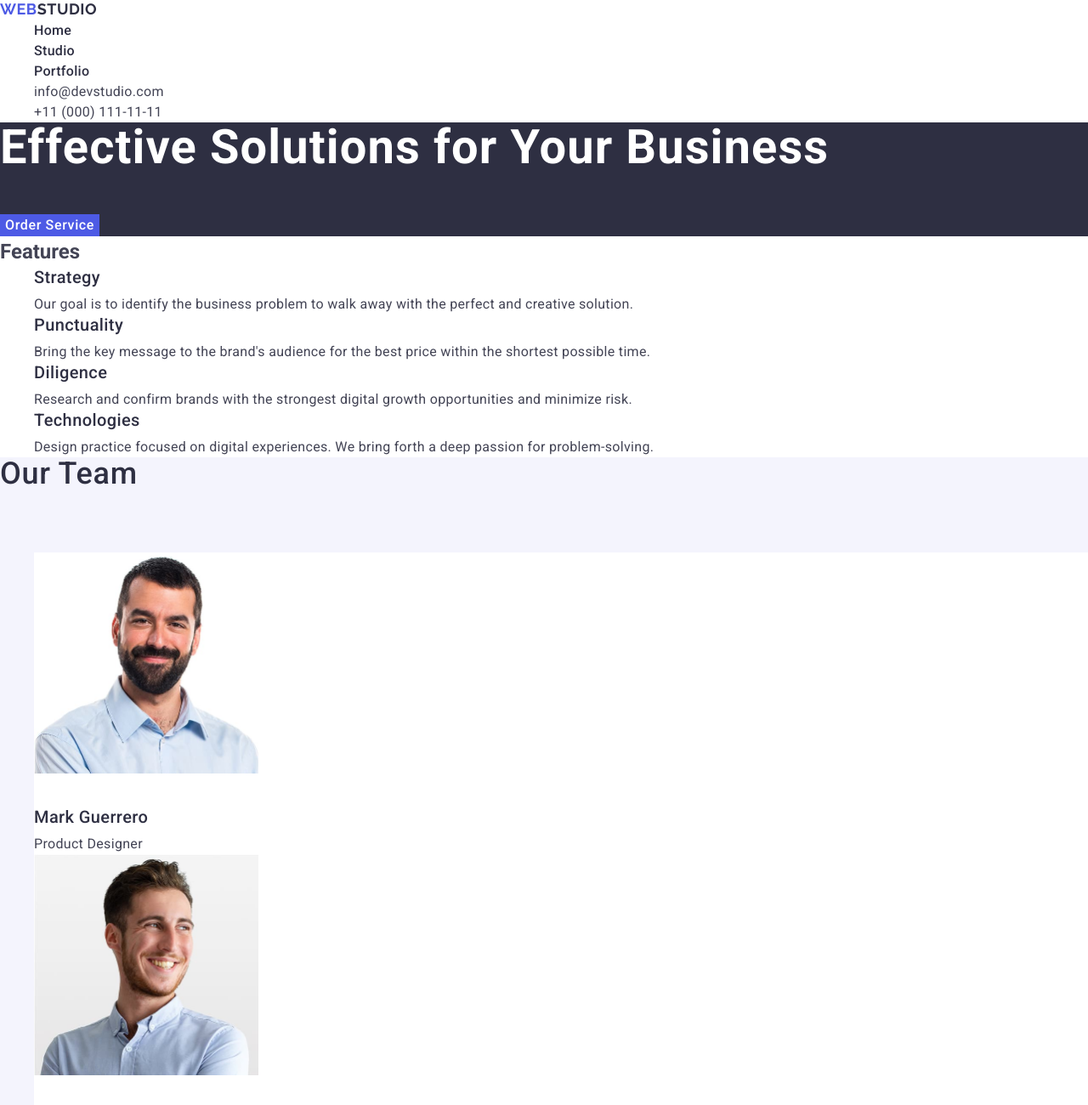
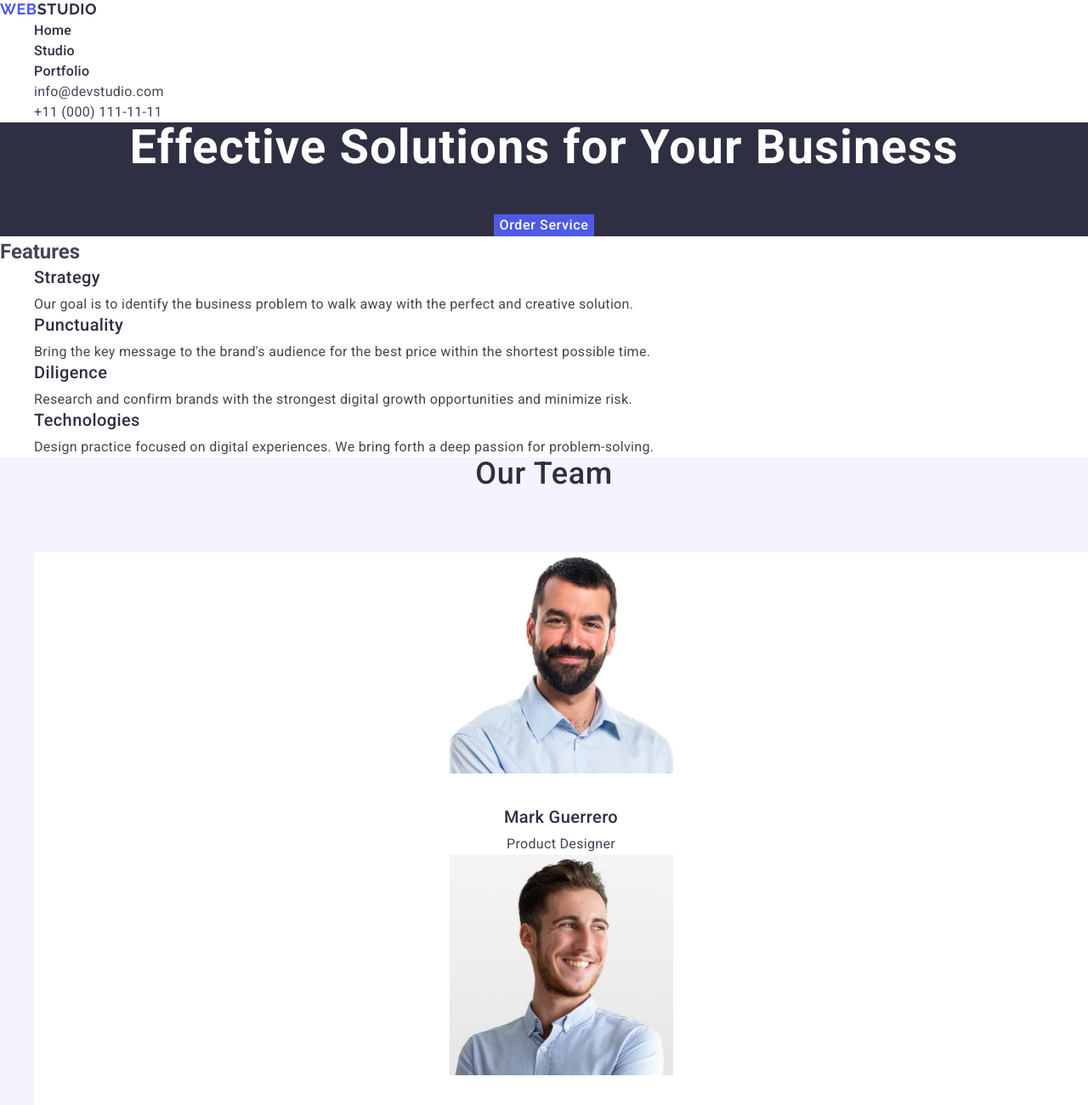
Before and after one commit to yulianakosenko/goit-markup-hw-02, a plain HTML site: page index.html in a window 1280 px wide. Shown: the top 1300 px of the page at 85% size. Drawn offline with nearby package versions, Linux system fonts and the light colour scheme.

Commit message:
27.07 final 9

```diff
--- a/css/styles.css
+++ b/css/styles.css
@@ -82,7 +82,7 @@ a {
 
 .hero {
   background-color: #2e2f42;
-  /*text-align: center;*/
+  text-align: center;
 }
 
 .hero-title {
@@ -161,7 +161,7 @@ a {
   letter-spacing: 0.02em;
   text-transform: capitalize;
   color: #2e2f42;
-  /*text-align: center;*/
+  text-align: center;
   margin-bottom: 72px;
 }
 
@@ -173,7 +173,7 @@ a {
 
 .team-item {
   background-color: #ffffff;
-  /*text-align: center;*/
+  text-align: center;
   overflow: hidden;
 }
 
@@ -203,7 +203,7 @@ a {
 .portfolio-title {
   font-size: 36px;
   line-height: 1.11;
-  /*text-align: center;*/
+  text-align: center;
   letter-spacing: 0.02em;
   text-transform: capitalize;
   color: #2e2f42;
```
